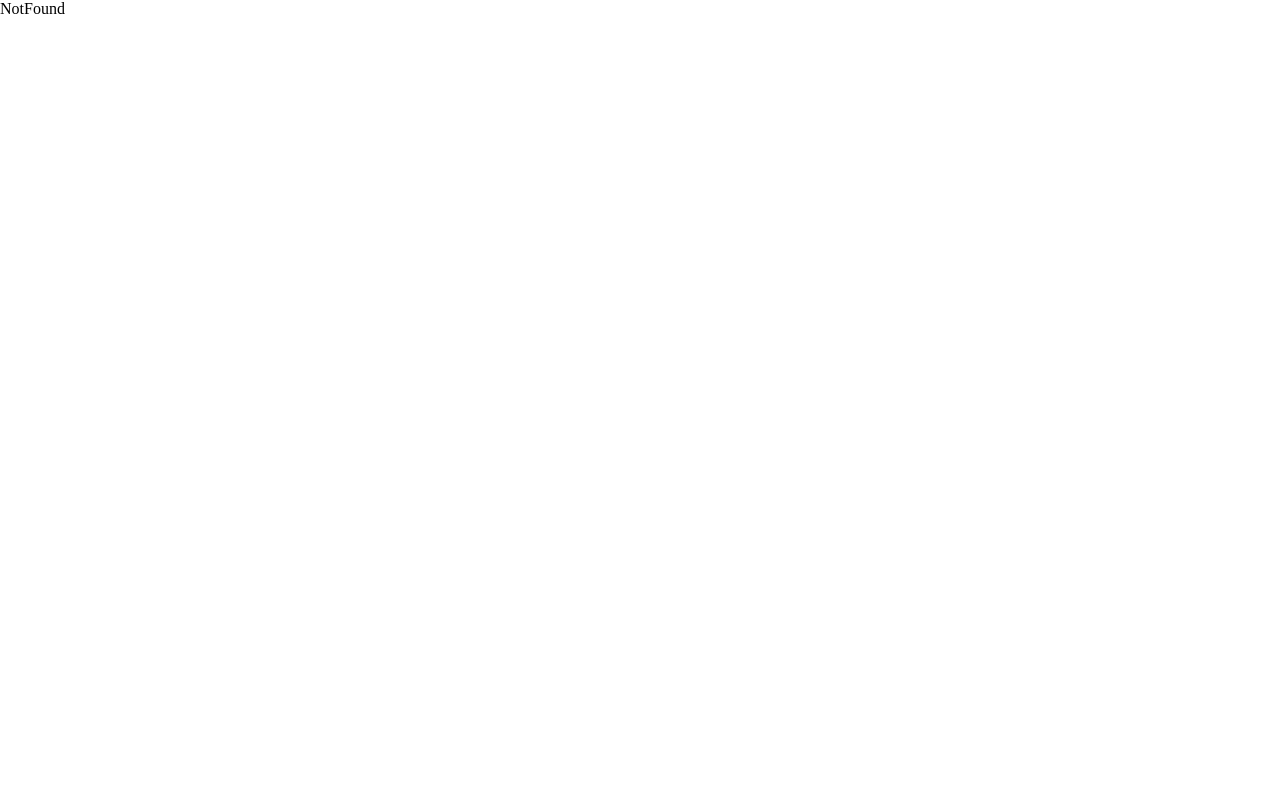
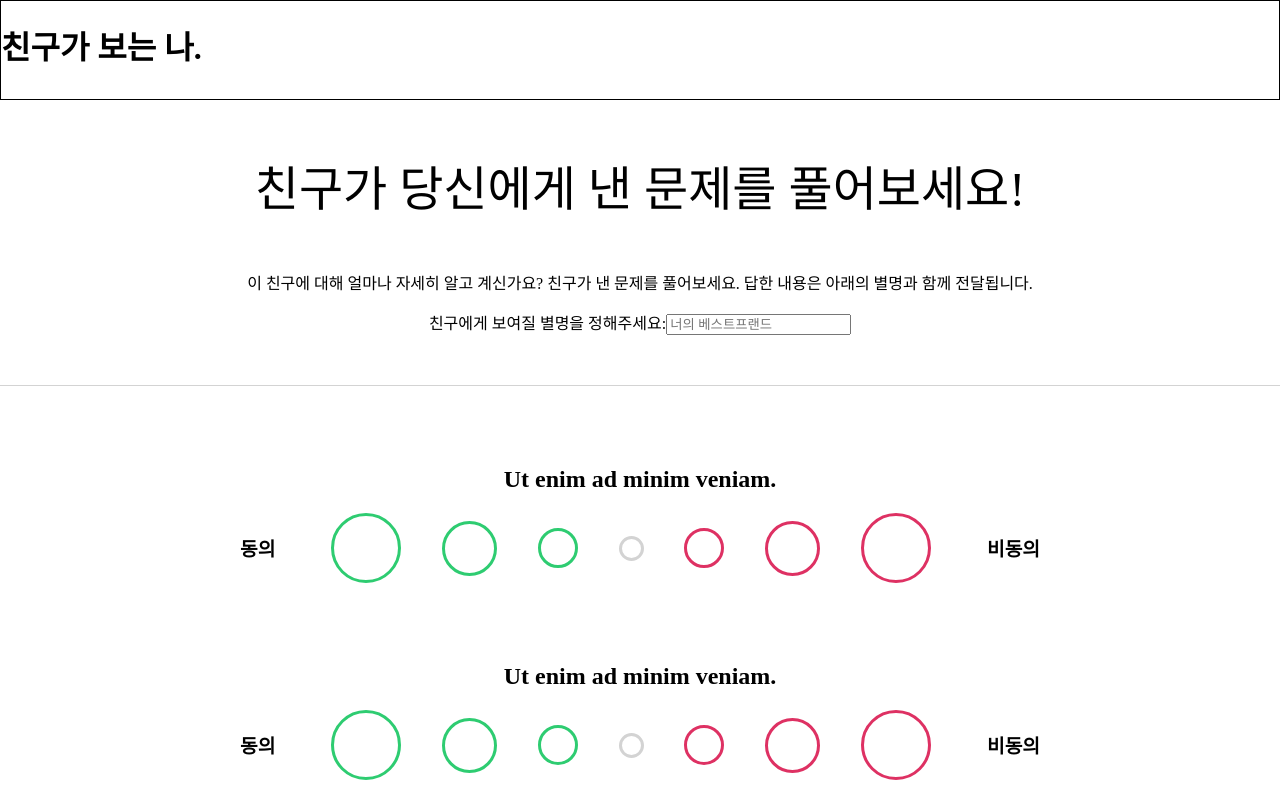
Before and after one commit to lwamuhaji/mbti-front, a React (Create React App) app: page /test/1 in a window 1280 px wide. Shown: the top 800 px of the page. Built offline with nearby package versions, Linux system fonts and the light colour scheme; the HTML template or start-up script is replaced by a standard one.

Commit message:
Refactor: url renaming

```diff
--- a/src/layouts/App/index.tsx
+++ b/src/layouts/App/index.tsx
@@ -3,6 +3,7 @@ import QuestionLayout from 'layouts/QuestionLayout';
 import { BrowserRouter, Routes, Route } from 'react-router-dom';
 import GlobalStyle from './styles';
 import QuestionPage from 'pages/QuestionPage';
+import CompletePage from 'pages/CompletePage';
 
 function App() {
   return (
@@ -12,10 +13,11 @@ function App() {
         <BrowserRouter>
           <Routes>
             <Route path="/" element={<div>hi</div>}></Route>
-            <Route path="question/*" element={<QuestionLayout />}>
+            <Route path="test/*" element={<QuestionLayout />}>
               <Route path=":id" element={<QuestionPage />}></Route>
+              <Route path=":id/share" element={<CompletePage />}></Route>
             </Route>
-            <Route path="*" element={<div>NotFound</div>}></Route>
+            <Route path="*" element={<h1>NotFound</h1>}></Route>
           </Routes>
         </BrowserRouter>
       </div>
```
